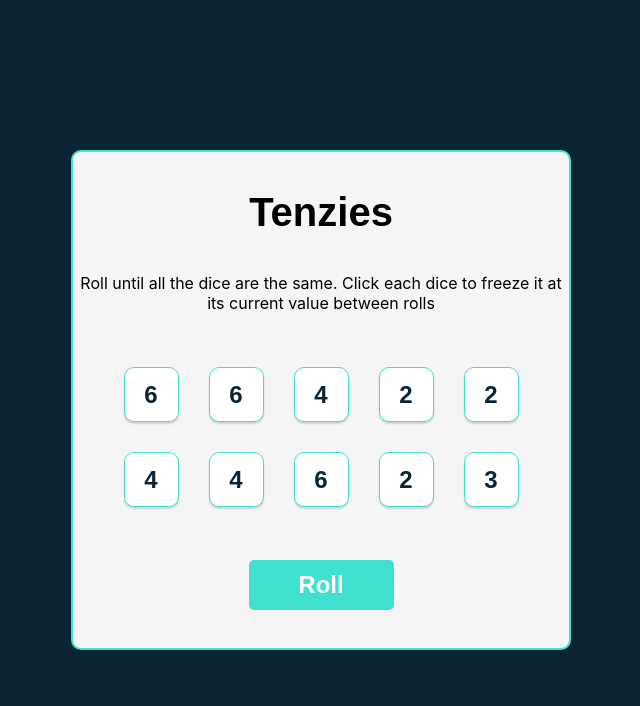
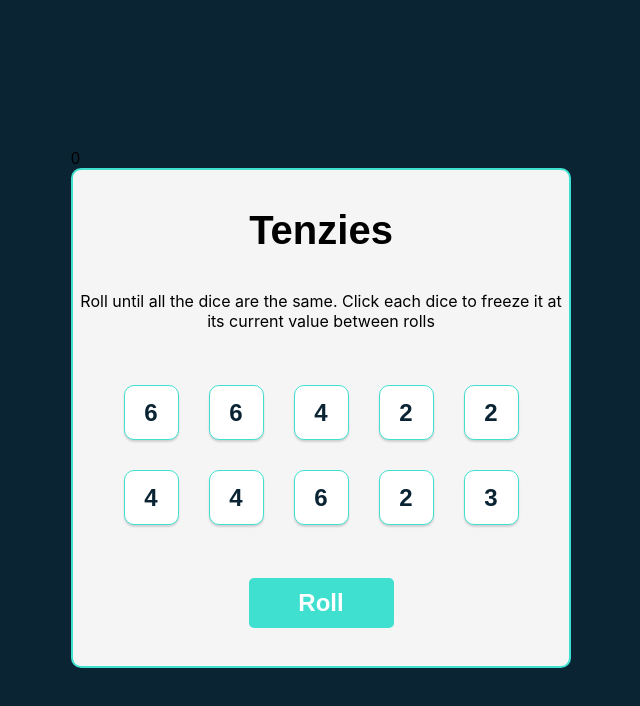
Before and after one commit to Umran04/React-Tenzies, a React (Vite) app: page / in a window 1280 px wide. Shown: the top 706 px of the page, without its empty margins (319-959 px from the left). Built offline with nearby package versions, Linux system fonts and the light colour scheme; a web font is replaced by a local one.

Commit message:
added a timer functionality, using useEffect and setInterval

```diff
--- a/src/components/App.jsx
+++ b/src/components/App.jsx
@@ -5,7 +5,29 @@ import Confetti from 'react-confetti'
 import Die from "./Die"
 
 export default function App(){
-    let gameWon = false
+    const [timer,setTimer] = useState(0)
+    const [timerRunning,setTimerRunning] = useState(false)
+    let [gameWon,setGameWon] = useState(false)
+
+    useEffect( () => {
+
+        if(timerRunning === true){
+            const intervalId = setInterval( () => {
+                setTimer(prev => prev + 1)
+            }, 1000)
+
+            return()=>{
+                clearInterval(intervalId)
+            }
+        }
+
+    }, [timerRunning])
+
+
+
+
+
+
 
     function generateNewDice(){
         let diceArray = [ ]
@@ -30,22 +52,43 @@ export default function App(){
             return die.isHeld === false ? {...die, value: Math.floor(Math.random() * 6) + 1} : die
         }))
 
+        // if (timerRunning === false){
+        //     setTimer(0)
+        //     setTimerRunning(true)
+        // }
+
         if(gameWon){
             setDice(generateNewDice())
+            setGameWon(false)
+            setTimer(0)
         }
     }
 
     function hold(id){
 
-        setDice(prevDice => prevDice.map(die => {
+        if(gameWon === false && timerRunning === false){
+            setTimer(0)
+            setTimerRunning(true)
+        }
+
+         setDice(prevDice => prevDice.map(die => {
             return die.id === id? {...die, isHeld : !die.isHeld} : die
         }))
     }
 
-    if(dice.every(die => die.isHeld) && dice.every(die => die.value === dice[0].value)){
-        gameWon = true
-        console.log('Game Won')
-    }
+    useEffect(()=>{
+        if(gameWon === false && (dice.every(die => die.isHeld) && dice.every(die => die.value === dice[0].value))){
+            setGameWon(true)
+            setTimerRunning(false)
+
+
+
+
+            console.log('Game Won')
+        }
+    },[dice])
+
+
 
 
     let roll = dice.map(diceObj =>
@@ -59,6 +102,7 @@ export default function App(){
 
     return(
     <>
+    <div>{timer}</div>
      <div className="container">
         {gameWon && <Confetti />}
         <h1 className="title">Tenzies</h1>
```
